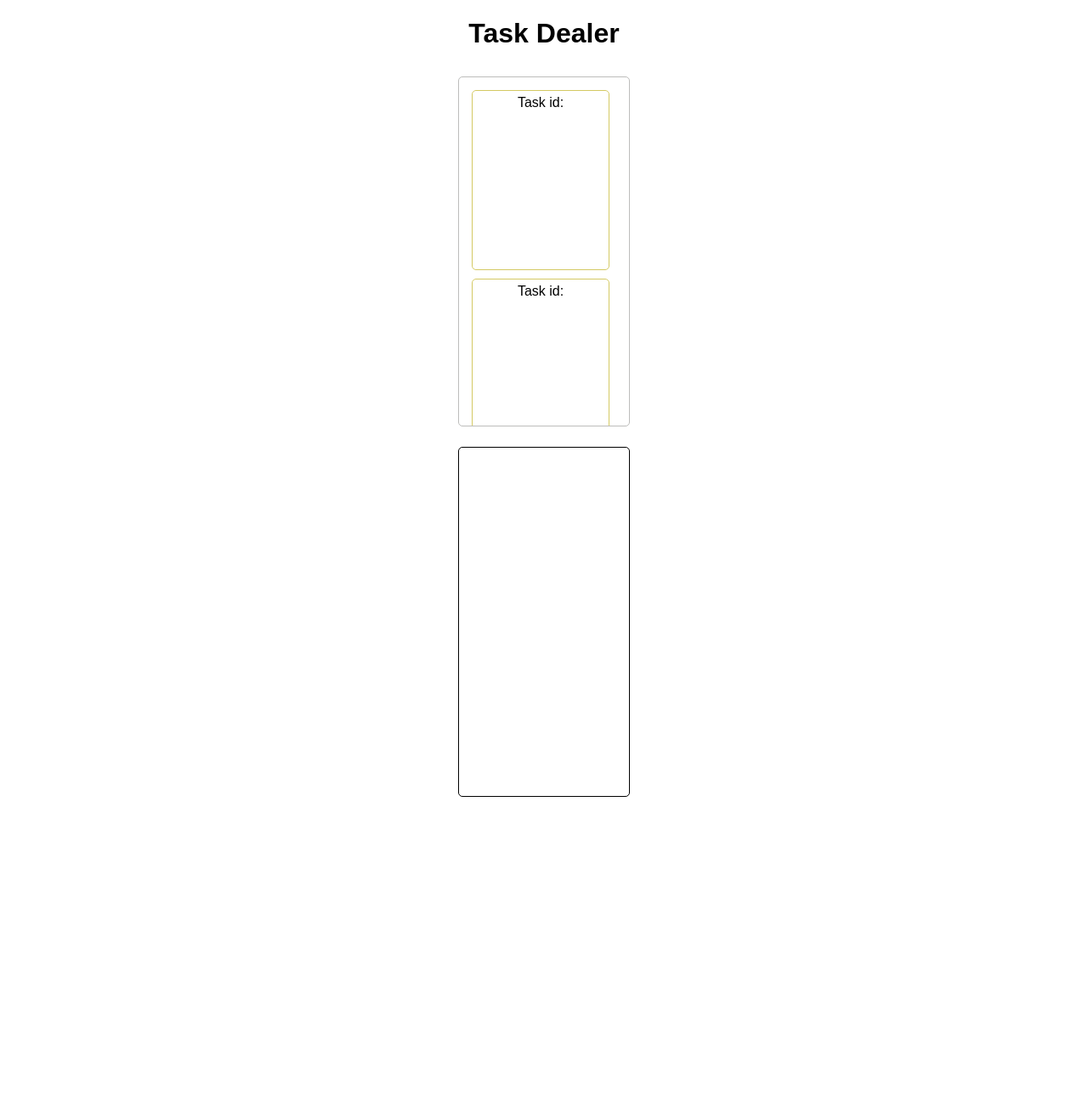
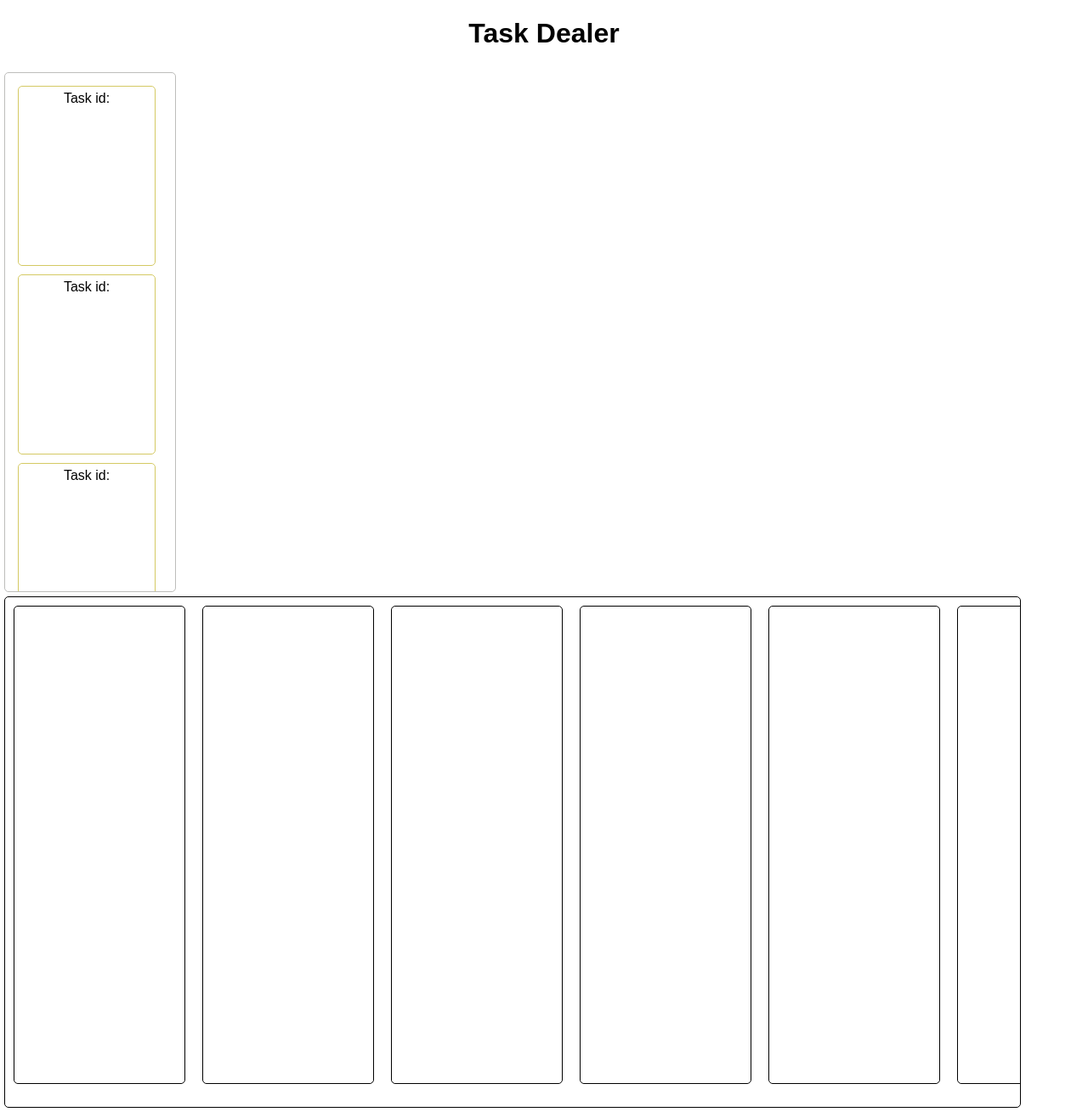
Before and after one commit to midhun-qburst/task-dealer, a React (Create React App) app: page / in a window 1280 px wide. Shown: the whole page at 85% size. Before the commit the page ends 952 px from the top, so only its background shows below. Built offline with nearby package versions, Linux system fonts and the light colour scheme.

Commit message:
ui modified.

```diff
--- a/src/App.js
+++ b/src/App.js
@@ -1,8 +1,7 @@
 import React, { Component } from 'react';
-import logo from './logo.svg';
 import './App.css';
 import CardHolder from './components/CardHolder';
-import Assignee from './components/Assignee';
+import AssigneeGroup from './components/AssigneeGroup';
 
 class App extends Component {
 
@@ -32,7 +31,7 @@ class App extends Component {
         <h1>Task Dealer</h1>
         <CardHolder />
         <div id="assignee" ref={node => this.assigneeDiv = node} >
-          <Assignee />
+          <AssigneeGroup />
         </div>
       </div>
     );
--- /dev/null
+++ b/src/components/AssigneeGroup.jsx
@@ -0,0 +1,20 @@
+import React, { Component } from 'react';
+import Assignee from './Assignee';
+import '../styles/style.css';
+
+export default class AssigneeGroup extends Component {
+    render() {
+      return (
+          <div className="assignee-group" draggable>
+              <Assignee/>
+              <Assignee/>
+              <Assignee/>
+              <Assignee/>
+              <Assignee/>
+              <Assignee/>
+              <Assignee/>
+
+          </div>
+      );
+    }
+}
--- a/src/components/CardHolder.jsx
+++ b/src/components/CardHolder.jsx
@@ -1,7 +1,5 @@
 import React, { Component } from 'react';
 import TaskCard from './TaskCard';
-
-
 import '../styles/style.css';
 
 export default class CardHolder extends Component {
--- a/src/styles/style.css
+++ b/src/styles/style.css
@@ -7,23 +7,36 @@
     padding: 5px;
 }
 .card-holder {
-    display: inline-block;
     border: 1px solid rgb(189, 189, 187);
     width: 190px;
-    height: 400px;
+    height: 600px;
     border-radius: 5px;
-    margin: 10px;
+    margin: 5px;
     padding: 5px;
-    overflow-y: scroll;
+    overflow-y: auto;
+    float: left;
 }
 .assignee {
     display: inline-block;
     border: 1px solid rgb(0, 0, 0);
     width: 190px;
-    height: 400px;
+    height: 551px;
     border-radius: 5px;
     margin: 10px;
     padding: 5px;
-    overflow-y: scroll;
+    overflow-y: auto;
+    overflow-x: hidden;
+    flex: 0 0 auto;
+
 
 }
+.assignee-group {
+    display: flex;
+    flex-wrap: nowrap;
+    border: 1px solid rgb(0, 0, 0);
+    width: 1194px;
+    height: 600px;
+    border-radius: 5px;
+    margin: 5px;
+    overflow-x: scroll;
+}
```
Also changed, not shown: src/logo.svg (deleted).
